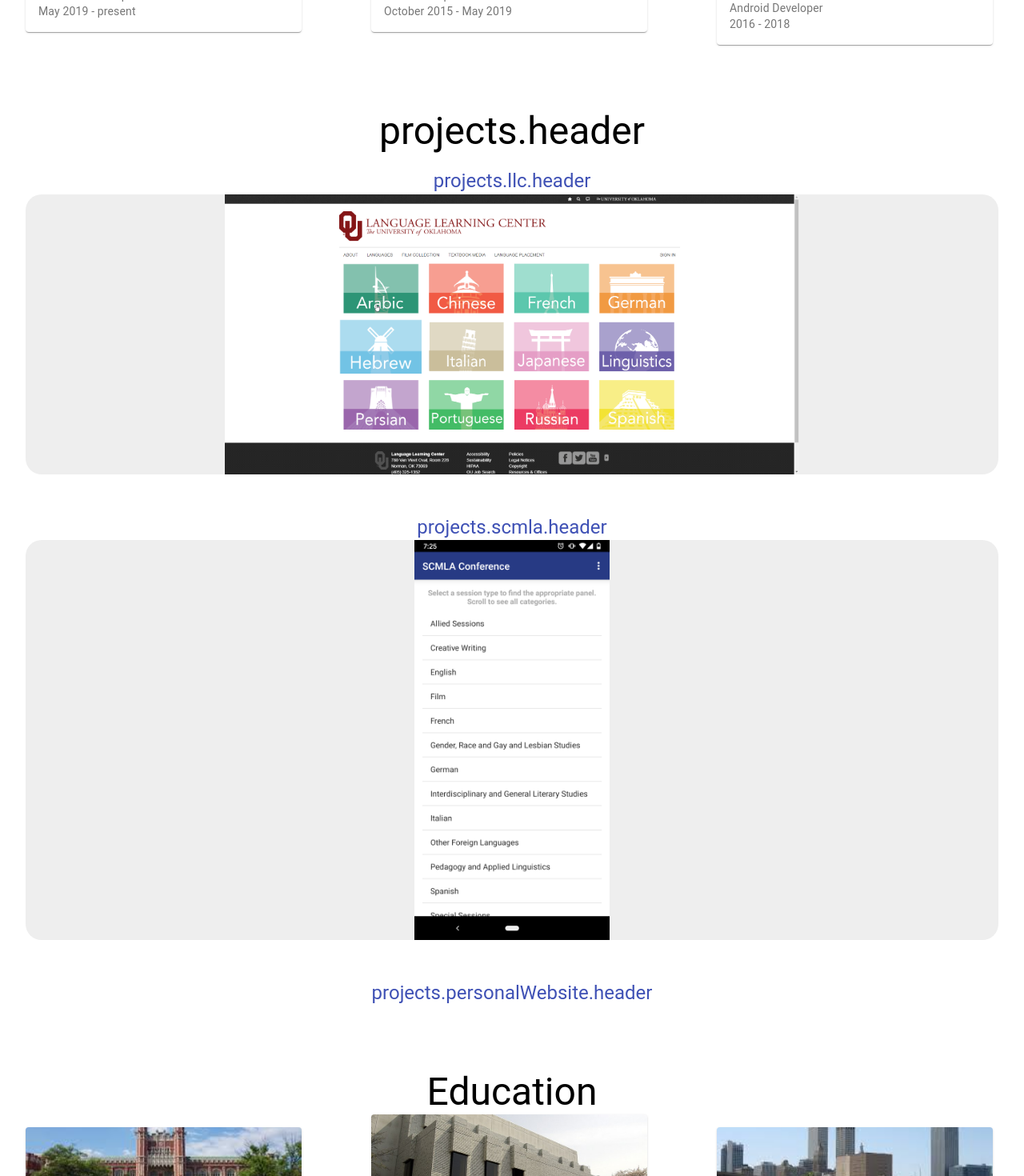
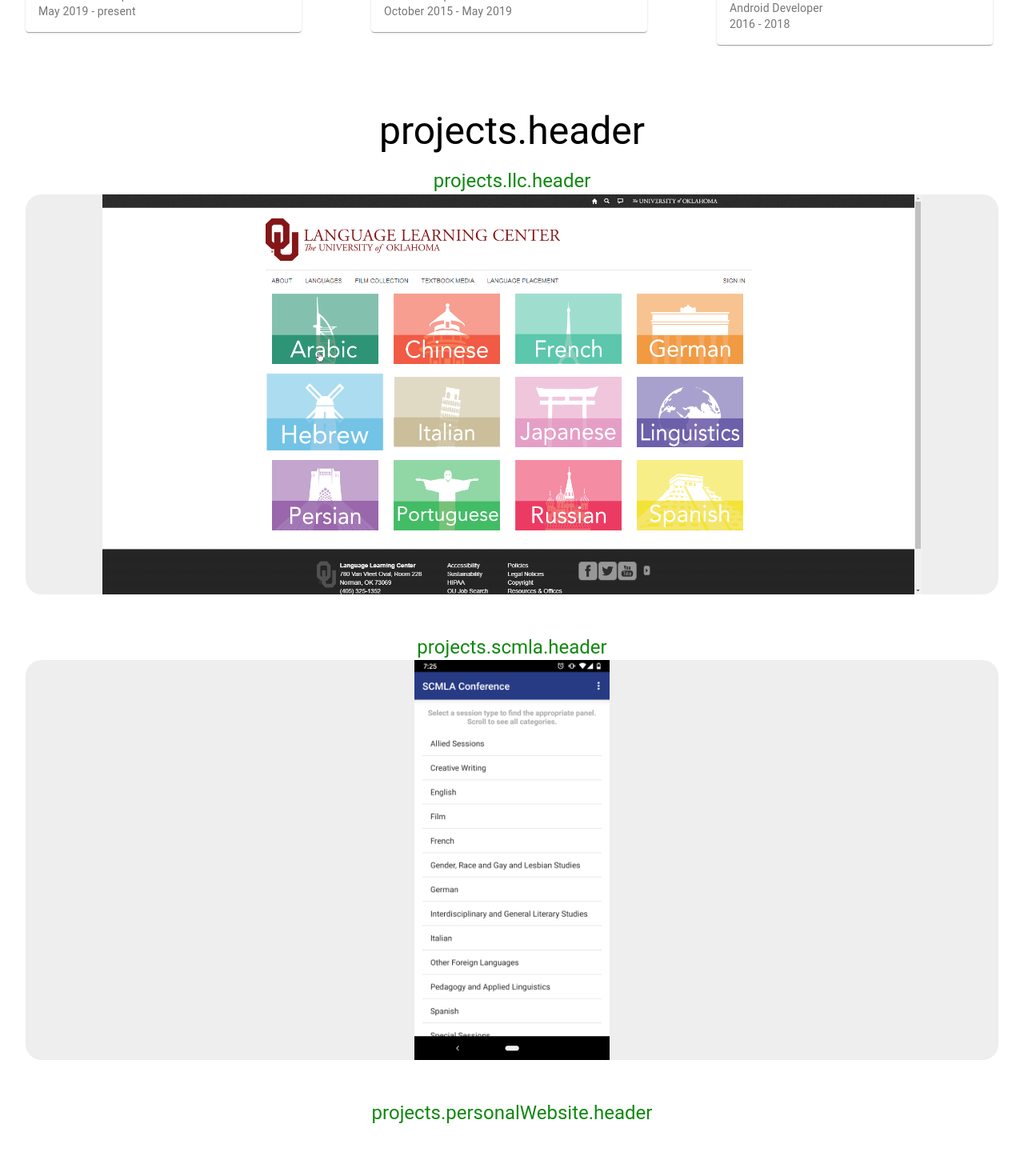
Before and after one commit to david-allan-jones/personal-website, a React (Create React App) app: page / in a window 1280 px wide. Shown: the part 800-2270 px from the top of the page at 80% size. Built offline with nearby package versions, Linux system fonts and the light colour scheme.

Commit message:
Remove data model from projects panel jsx file.

```diff
--- a/src/App.jsx
+++ b/src/App.jsx
@@ -3,11 +3,11 @@
 import EducationPanel from './sections/EducationPanel/EducationPanel'
 import ProjectsPanel from './sections/ProjectsPanel/ProjectsPanel'
 import LinksPanel from './sections/LinksPanel/LinksPanel'
-import { createMuiTheme } from '@material-ui/core/styles'
 import { useState } from 'react'
 import i18next from './i18n/i18next'
 import MenuIcon from '@material-ui/icons/Menu'
 import SwipeableDrawer from '@material-ui/core/SwipeableDrawer'
+import { defaultTheme, darkTheme } from './themes'
 import {
   ThemeProvider,
   Switch,
@@ -22,9 +22,6 @@
   ListItemText,
   Link
 } from '@material-ui/core'
-
-const defaultTheme = createMuiTheme({})
-const darkMode = createMuiTheme({})
 
 function SectionWrapper({ children, anchor }) {
   return <div id={anchor} style={{ paddingTop: '80px' }}>
@@ -56,10 +53,9 @@
   ]
 
   return (
-    //TODO: Figure out how to utilize theme across all components
-    <ThemeProvider theme={darkModeEnabled ? defaultTheme : darkMode}>
+    <ThemeProvider theme={darkModeEnabled ? darkTheme : defaultTheme}>
       <Container>
-        <AppBar position='fixed'>
+        <AppBar color="primary" position='fixed'>
           <Toolbar>
             <FormGroup>
               <FormControlLabel
@@ -86,11 +82,14 @@
         >
           <List style={{ width: '250px' }}>
             {sections.map((section) => (
-              <Link style={{ color: 'black', textDecoration: 'none' }} href={`#${section.anchor}`}>
-                <ListItem button key={section.name}>
-                  <ListItemText primary={section.name} />
-                </ListItem>
-              </Link>
+              //<Link style={{ color: 'black', textDecoration: 'none' }} href={`#${section.anchor}`}>
+              <ListItem
+                button key={section.name}
+                onClick={() => document.getElementById(section.anchor).scrollIntoView({ behavior: 'smooth' })}
+              >
+                <ListItemText primary={section.name} />
+              </ListItem>
+              //</Link>
             ))}
           </List>
         </SwipeableDrawer>
--- a/src/sections/ProjectsPanel/ProjectsPanel.css
+++ b/src/sections/ProjectsPanel/ProjectsPanel.css
@@ -1,5 +1,5 @@
 .llc-carousel {
-    height: 350px;
+    height: 500px;
     margin-bottom: 50px;
     border-radius: 20px 20px 20px 20px;
 }
--- a/src/sections/ProjectsPanel/ProjectsPanel.jsx
+++ b/src/sections/ProjectsPanel/ProjectsPanel.jsx
@@ -2,68 +2,33 @@
 import i18next from '../../i18n/i18next'
 import SectionHeader from '../../shared/SectionHeader'
 import ProjectCarousel from './ProjectCarousel'
-import llcHomepage from './img/llc-homepage.png'
-import llcLanguage from './img/llc-languages-home.png'
-import llcJapanese from './img/llc-japanese-films.png'
-import llcArabic from './img/llc-arabic-home.png'
-import llcPlacement from './img/llc-placement-test.png'
-import llcAbout from './img/llc-about.jpg'
-import scmlaSessions from './img/scmla-conference-sessions.png'
-import scmlaDetails from './img/scmla-event-details.png'
-import scmlaPanels from './img/scmla-panels.png'
-import scmlaThanks from './img/scmla-thanks.png'
 import { Link } from '@material-ui/core'
+import projects from './projects'
 import './ProjectsPanel.css'
+
+function getCarousel(carousel) {
+    if (carousel) {
+        return <ProjectCarousel className={carousel.className} items={carousel.items} />
+    }
+    return null
+}
 
 export default function ExperiencePanel() {
     return (
         <div>
             <SectionHeader>{i18next.t('projects.header')}</SectionHeader>
             <br></br>
-            <div style={{ textAlign: 'center' }}>
-                <Link
-                    href='https://llc.ou.edu'
-                    variant='h5'
-                >
-                    {i18next.t('projects.llc.header')}
-                </Link>
-            </div>
-            <ProjectCarousel
-                className='llc-carousel'
-                items={[
-                    { src: llcLanguage, alt: i18next.t('projects.llc.languages') },
-                    { src: llcJapanese, alt: i18next.t('projects.llc.japanese') },
-                    { src: llcHomepage, alt: i18next.t('projects.llc.homepage') },
-                    { src: llcArabic, alt: i18next.t('projects.llc.arabic') },
-                    { src: llcPlacement, alt: i18next.t('projects.llc.placement') },
-                    { src: llcAbout, alt: i18next.t('projects.llc.about') }
-                ]}
-            />
-            <div style={{ textAlign: 'center' }}>
-                <Link
-                    href='https://play.google.com/store/apps/details?id=scmlaconference.llc&hl=en&gl=US'
-                    variant='h5'
-                >
-                    {i18next.t('projects.scmla.header')}
-                </Link>
-            </div>
-            <ProjectCarousel
-                className='scmla-carousel'
-                items={[
-                    { src: scmlaSessions, alt: i18next.t('projects.scmla.sessions') },
-                    { src: scmlaDetails, alt: i18next.t('projects.scmla.details') },
-                    { src: scmlaPanels, alt: i18next.t('projects.scmla.panels') },
-                    { src: scmlaThanks, alt: i18next.t('projects.scmla.thanks') }
-                ]}
-            />
-            <div style={{ textAlign: 'center' }}>
-                <Link
-                    href='https://github.com/david-allan-jones/personal-website'
-                    variant='h5'
-                >
-                    {i18next.t('projects.personalWebsite.header')}
-                </Link>
-            </div>
+            {projects.map((project) => {
+                return (
+                    <React.Fragment>
+                        <div style={{ textAlign: 'center' }}>
+                            <Link href={project.url} variant='h5'>{project.linkText}</Link>
+                        </div>
+                        {getCarousel(project.carousel)}
+                    </React.Fragment>
+
+                )})
+            }
         </div>
-    );
+    )
 }
--- /dev/null
+++ b/src/sections/ProjectsPanel/projects.js
@@ -0,0 +1,46 @@
+import i18next from '../../i18n/i18next'
+import llcHomepage from './img/llc-homepage.png'
+import llcLanguage from './img/llc-languages-home.png'
+import llcJapanese from './img/llc-japanese-films.png'
+import llcArabic from './img/llc-arabic-home.png'
+import llcPlacement from './img/llc-placement-test.png'
+import llcAbout from './img/llc-about.jpg'
+import scmlaSessions from './img/scmla-conference-sessions.png'
+import scmlaDetails from './img/scmla-event-details.png'
+import scmlaPanels from './img/scmla-panels.png'
+import scmlaThanks from './img/scmla-thanks.png'
+
+export default [
+    {
+        url: 'https://llc.ou.edu',
+        linkText: i18next.t('projects.llc.header'),
+        carousel: {
+            className: 'llc-carousel',
+            items: [
+                { src: llcLanguage, alt: i18next.t('projects.llc.languages') },
+                { src: llcJapanese, alt: i18next.t('projects.llc.japanese') },
+                { src: llcHomepage, alt: i18next.t('projects.llc.homepage') },
+                { src: llcArabic, alt: i18next.t('projects.llc.arabic') },
+                { src: llcPlacement, alt: i18next.t('projects.llc.placement') },
+                { src: llcAbout, alt: i18next.t('projects.llc.about') }
+            ]
+        }
+    },
+    {
+        url: 'https://play.google.com/store/apps/details?id=scmlaconference.llc&hl=en&gl=US',
+        linkText: i18next.t('projects.scmla.header'),
+        carousel: {
+            className: 'scmla-carousel',
+            items: [
+                { src: scmlaSessions, alt: i18next.t('projects.scmla.sessions') },
+                { src: scmlaDetails, alt: i18next.t('projects.scmla.details') },
+                { src: scmlaPanels, alt: i18next.t('projects.scmla.panels') },
+                { src: scmlaThanks, alt: i18next.t('projects.scmla.thanks') }
+            ]
+        }
+    },
+    {
+        url: 'https://github.com/david-allan-jones/personal-website',
+        linkText: i18next.t('projects.personalWebsite.header')
+    }
+]
--- /dev/null
+++ b/src/themes.js
@@ -0,0 +1,27 @@
+import { createMuiTheme } from '@material-ui/core/styles'
+
+export const defaultTheme = createMuiTheme({
+    palette: {
+        primary: {
+            main: '#118811'
+        },
+        secondary: {
+            main: '#888888'
+        },
+        background: {
+            main: '#FFFFFF'
+        }
+    }
+})
+
+export const darkTheme = createMuiTheme({
+    primary: {
+        main: '#FF0000'
+    },
+    secondary: {
+        main: '#888888'
+    },
+    background: {
+        main: '#000000'
+    }
+})
```
